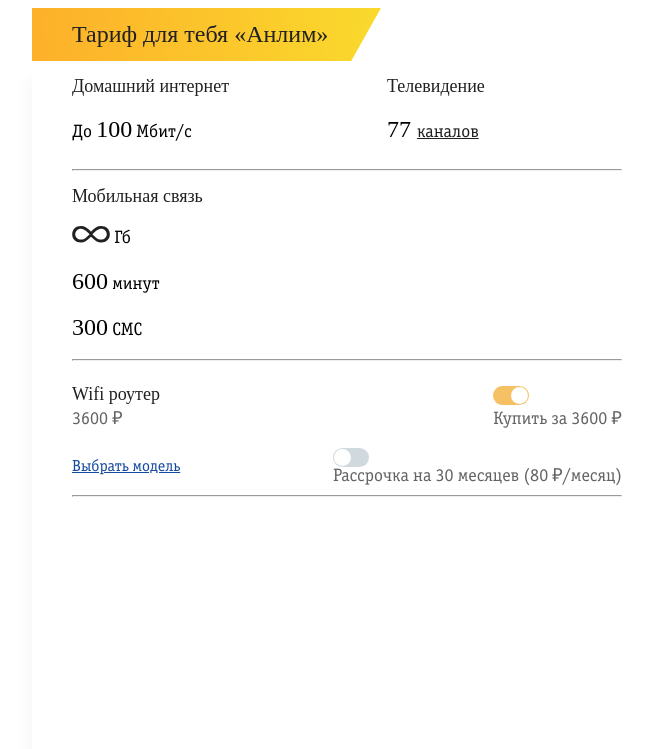
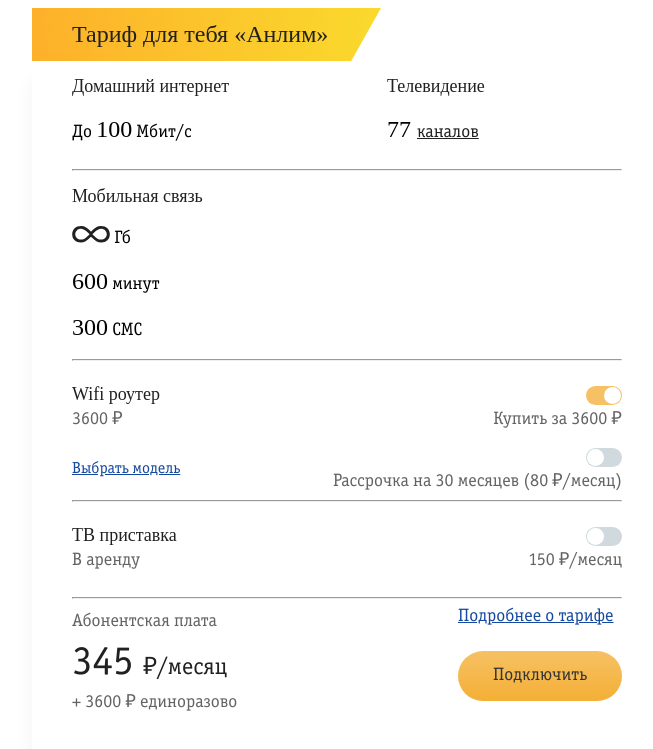
Before and after one commit to AlexeySinitisin/ui-kit-begin, a plain HTML site: page index.html in a window 1280 px wide. Shown: the part 991-1740 px from the top of the page, without its empty margins (8-661 px from the left). Drawn offline with Linux system fonts and the light colour scheme; a web font is replaced by a local one.

Commit message:
*add  also smth
add also smth

```diff
--- a/css/components/tariffs.css
+++ b/css/components/tariffs.css
@@ -72,25 +72,31 @@ b {
 .unlimited__text_grey {
     color: rgba(33, 33, 33, 0.7);
 }
-.unlimited__wifi{
+
+.unlimited__wifi {
     display: flex;
     justify-content: space-between;
     flex-direction: column;
 }
+
 .unlimited__wifi-column {
     display: flex;
     justify-content: space-between;
     align-items: center;
 }
-.unlimited__form{
+
+.unlimited__form {
     display: flex;
     flex-direction: column;
+    align-items: flex-end;
 
 }
-.unlimited__wifi-title{
+
+.unlimited__wifi-title {
     margin-bottom: 5px;
 }
-.unlimited__text_grey{
+
+.unlimited__text_grey {
     margin-top: 5px;
 }
 
@@ -127,6 +133,7 @@ b {
 #payt:checked[type="checkbox"]::before {
     left: 18px;
 }
+
 /* 2 */
 #payt2[type="checkbox"] {
     display: block;
@@ -161,3 +168,100 @@ b {
 #payt2:checked[type="checkbox"]::before {
     left: 18px;
 }
+
+/* 3 */
+#payt3[type="checkbox"] {
+    display: block;
+    position: relative;
+    width: 36px;
+    height: 19px;
+    -webkit-appearance: none;
+    -moz-appearance: none;
+    appearance: none;
+    background: #D0D9DE;
+    outline: none;
+    border-radius: 9.5px;
+    cursor: pointer;
+}
+
+#payt3:checked[type="checkbox"] {
+    background: #F6C164;
+}
+
+#payt3[type="checkbox"]::before {
+    content: "";
+    position: absolute;
+    width: 17px;
+    height: 17px;
+    background: white;
+    border-radius: 9.5px;
+    transition: .5s;
+    top: 1px;
+    left: 1px;
+}
+
+#payt3:checked[type="checkbox"]::before {
+    left: 18px;
+}
+
+.unlimited__tv {
+    display: flex;
+    justify-content: space-between;
+    align-items: center;
+}
+
+.btn_orange-other {
+    width: 164px;
+}
+
+.unlimited__pay {
+    display: flex;
+    justify-content: space-between;
+}
+
+.unlimited__pay-column {
+    display: flex;
+    flex-direction: column;
+}
+
+.unlimited__text_big {
+    font-family: OfficinaSerifBookC;
+    font-style: normal;
+    font-weight: normal;
+    font-size: 41px;
+    line-height: 46px;
+    /* grey */
+    color: #212121;
+    margin-top: 9px;
+    margin-bottom: 1px;
+}
+
+.unlimited__text_half-big {
+    font-family: OfficinaSerifBookC;
+    font-style: normal;
+    font-weight: normal;
+    font-size: 24px;
+    line-height: 27px;
+    color: #212121;
+}
+
+.unlimited__text_grey-other {
+    margin-bottom: 0;
+}
+
+.unlimited__pay-column-other {
+    display: flex;
+    justify-content: space-between;
+    margin-bottom: 30px;
+}
+
+   .link_blue-other {
+    font-family: OfficinaSerifBookC;
+    font-style: normal;
+    font-weight: normal;
+    font-size: 18px;
+    line-height: 20px;
+    text-decoration-line: underline;
+    /* blue6 */
+    color: #15499F;
+}
--- a/index.html
+++ b/index.html
@@ -127,15 +127,35 @@
             </div>
             <div class="unlimited__wifi-column">
                 <a href="javascript:void(0)" class="link link_blue">Выбрать модель</a>
-                <form action="javascript:void(0)" method="post" >
+                <form action="javascript:void(0)" class="unlimited__form" method="post" >
                     <input type="checkbox" id="payt2" />
                     <label for="payt2" class="unlimited__text unlimited__text_grey">Рассрочка на 30 месяцев (80 ₽/месяц)</label>
                 </form>
             </div>
         </div>
+            <hr>
+            <div class="unlimited__tv">
+                <div class="unlimited__wifi-text">
+                <h2 class="unlimited__wifi-title">ТВ приставка</h2>
+                <p class="unlimited__text unlimited__text_grey">В аренду</p>
+                </div>
+                <form action="javascript:void(0)" class="unlimited__form" method="post" >
+                <input type="checkbox" id="payt3" />
+                <label for="payt3" class="unlimited__text unlimited__text_grey">150 ₽/месяц </label>
+                </form>
+            </div>
         <hr>
-
-
+            <div class="unlimited__pay">
+                <div class="unlimited__pay-column">
+                    <p class="unlimited__text unlimited__text_grey unlimited__text_grey-other">Абонентская плата</p>
+                    <p class="unlimited__text unlimited__text_big">345 <span class="unlimited__text unlimited__text_half-big">₽/месяц</span></p>
+                    <p class="unlimited__text unlimited__text_grey">+ 3600 ₽ единоразово</p>
+                </div>
+                <div class="unlimited__pay-column unlimited__pay-column-other">
+                    <a href="javascript:void(0)" class="link link_blue link_blue-other">Подробнее о тарифе</a>
+                    <button class="btn btn_orange btn_orange-other">Подключить</button>
+                </div>
+            </div>
     </div>
 </div>
 </div>
```
